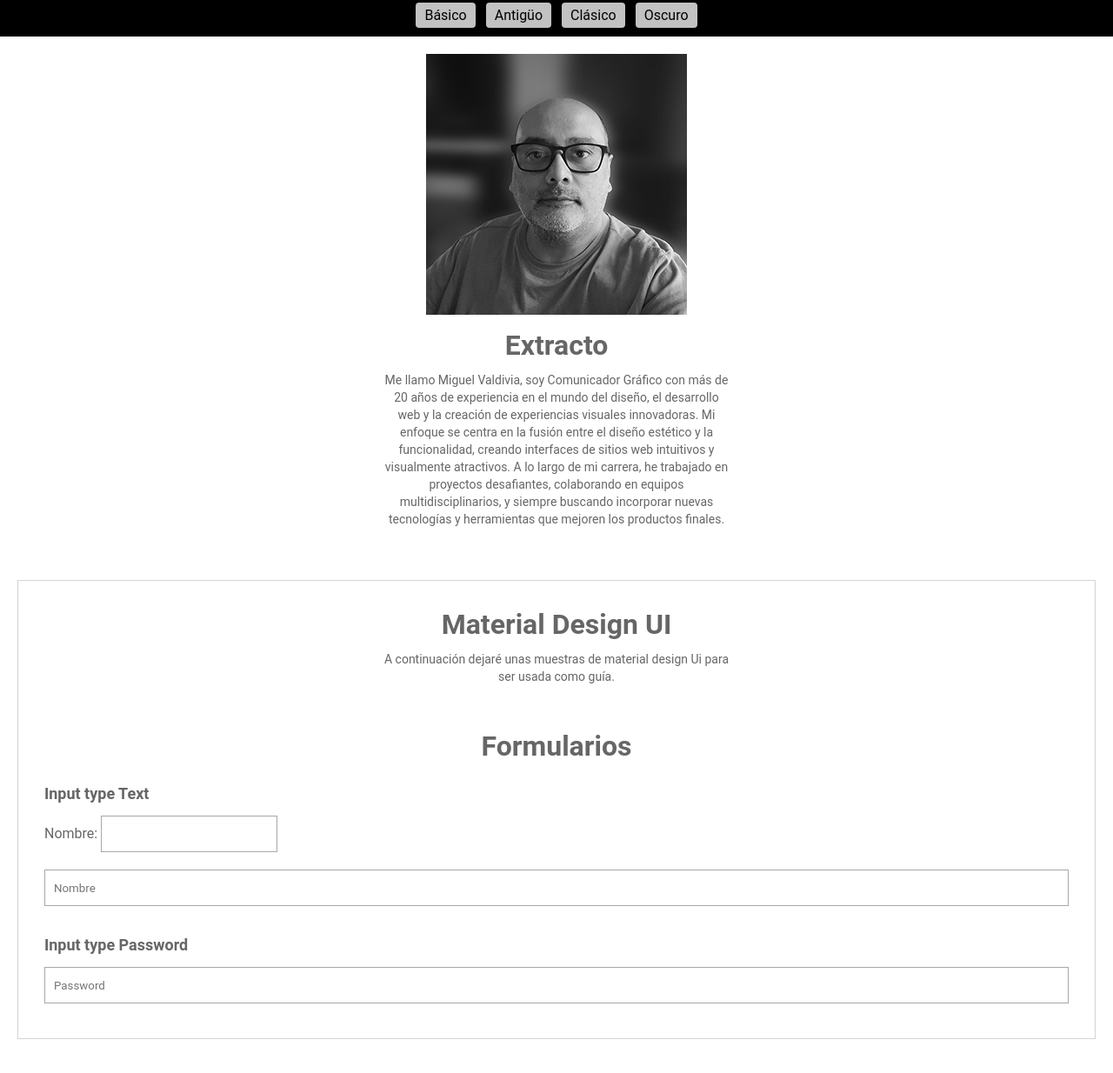
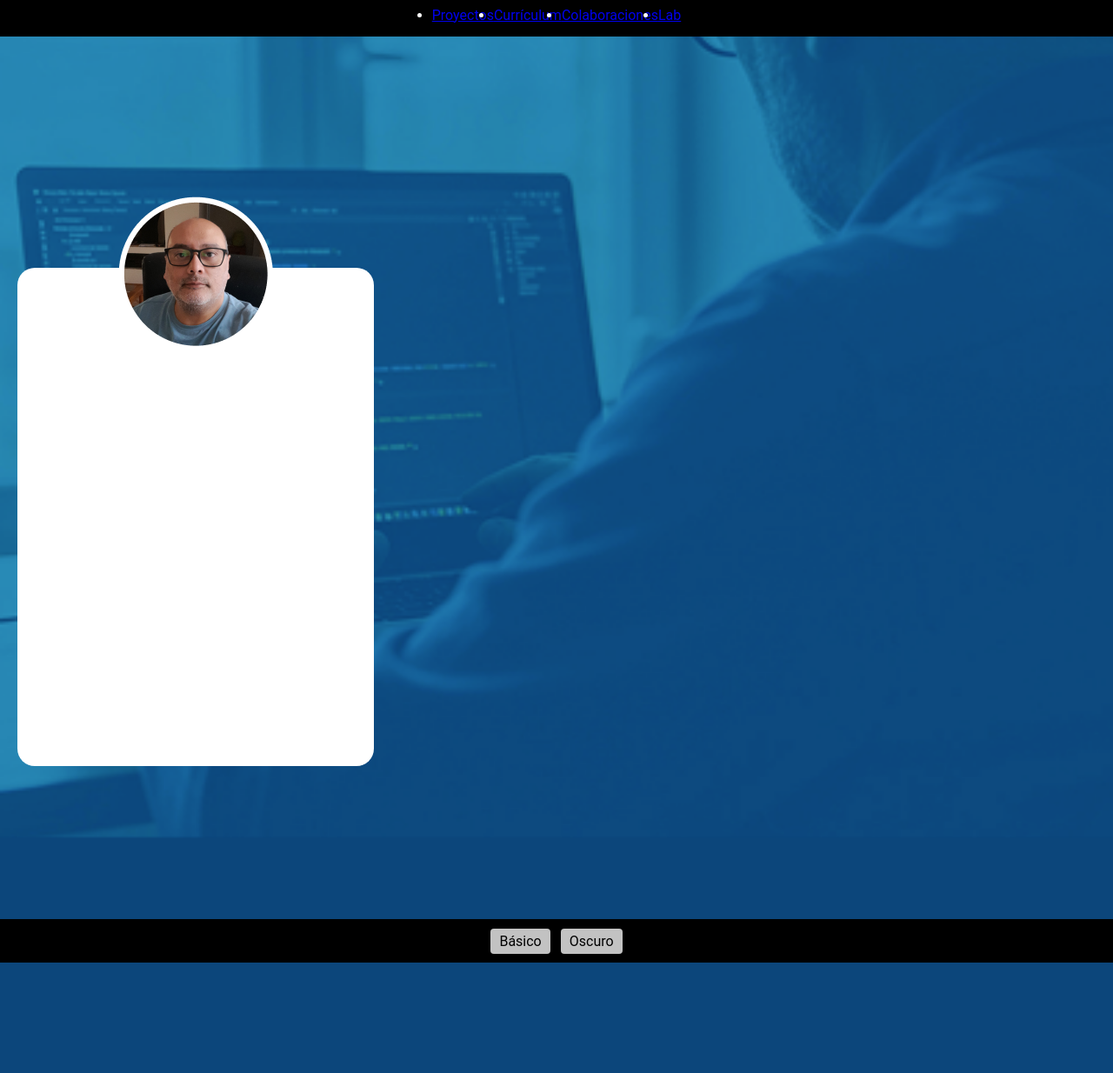
Before and after one commit to mvaldiviac/portafolio-ui, a plain HTML site: page index.html in a window 1280 px wide. Shown: the part 8-1242 px from the top of the page at 87% size. After the commit the page ends 1115 px from the top, so only its background shows below. Drawn offline with Linux system fonts and the light colour scheme.

Commit message:
carga nueva app web

```diff
--- a/css/basic.css
+++ b/css/basic.css
@@ -2,8 +2,20 @@
     margin: 0;
     padding: 0;
     font-family: "Roboto";
+    /*  */
+}
+body{
+    background-image: url("../image/bg-top-image.png") !important;
+    background-repeat: no-repeat;
+    background-position-x: 0px;
+    background-size: 100%;
+    background-color: #0C467B;
 }
 /*MENU TOP*/
+.container-{
+    /* background-color: #0C467B; */
+    margin-top: 260px;
+}
 .container nav .top-menu{
     background-color: #000;
     color: #FFF;
@@ -32,8 +44,7 @@ li.menu-style-switch a{
     border-radius: 4px;
 }
 /**/
-.content{
-    /* border: 1px solid red; */
+/* .content{
     width: auto;
     max-width: 1440px;
     margin: 0 auto;
@@ -43,7 +54,40 @@ li.menu-style-switch a{
     font: normal normal 400 16px/20px "Roboto";
     color: #666;
 
+} */
+.content-box{
+    padding: 0 20px;
+    box-sizing: border-box;
 }
+.content-box .image{
+    /* position: absolute;
+    top: 220px;
+    left: 130px; */
+    width: 100%;
+    text-align: center;
+    position: relative;
+    top: -76px;
+    z-index: 1;
+}
+
+
+.box-home{
+    background-color: #FFF;
+    width: 100%;
+    height: 573px;
+    border-radius: 20px;
+    position: relative;
+    top: -176px;
+    z-index: 0;
+}
+
+
+
+
+
+
+
+
 .content picture{
     /* border: 1px solid red; */
     display: block;
@@ -61,32 +105,9 @@ li.menu-style-switch a{
     margin: 0 auto;
 }
 
-.mobileView{
-    border: 1px solid #d4d4d4;
-    margin: 60px 0px;
-    padding: 20px;
-    box-sizing: border-box;
-    /* border-radius: 20px;
-    max-width: 375px;
-    height: 720px; */
-    overflow: hidden;
+@media screen and (min-width: 1024px) {
+.content-box{
+    max-width: 450px;
 }
-.mobileView .form{
-    margin-top: 40px;
-    padding: 0 10px;
-    display: flex;
-    flex-flow: column;
-    /* border: 1px solid red; */
-}
-.mobileView .form input{
-    height: 40px;
-    padding-left: 10px;
-    margin-bottom: 20px;
-    border-radius: 0px;
-    border: 1px solid #a7a7a7;
 
 }
-.mobileView h2{
-    font-size: 18px;
-    margin: 15px 0;
-}
--- a/index.html
+++ b/index.html
@@ -14,43 +14,41 @@
         <nav>
             <div class="top-menu">
                 <ul>
+                    <li class="menu-item"><a href="./index.html">Proyectos</a></li>
+                    <li class="menu-item"><a href="#">Currículum</a></li>
+                    <li class="menu-item"><a href="#">Colaboraciones</a></li>
+                    <li class="menu-item"><a href="#">Lab</a></li>
+                </ul>
+            </div>
+        </nav>
+        <div class="container-">
+        <div class="content-box" >
+            <div class="image">
+                <picture>
+                    <img src="./image/foto-color.png">
+                </picture>
+            </div>
+            <div class="box-home"></div>
+
+
+        </div>
+        </div>
+
+
+
+
+
+        <nav>
+            <div class="top-menu">
+                <ul>
                     <li class="menu-style-switch"><a href="#" onclick="swapStylesheet('./css/basic.css')">Básico</a></li>
-                    <li class="menu-style-switch"><a href="#" onclick="swapStylesheet('./css/old-school.css')">Antigüo</a></li>
-                    <li class="menu-style-switch"><a href="#" onclick="swapStylesheet('./css/classic.css')">Clásico</a></li>
+                    <!-- <li class="menu-style-switch"><a href="#" onclick="swapStylesheet('./css/old-school.css')">Antigüo</a></li>
+                    <li class="menu-style-switch"><a href="#" onclick="swapStylesheet('./css/classic.css')">Clásico</a></li> -->
                     <li class="menu-style-switch"><a href="#" onclick="swapStylesheet('./css/dark.css')">Oscuro</a></li>
                 </ul>
             </div>
         </nav>
-        <div class="content">
-            <div>
-                <picture>
-                    <img src="./image/foto-bn.png">
-                </picture>
-                <h1>Extracto</h1>
-                <p>Me llamo Miguel Valdivia, soy Comunicador Gráfico con más de 20 años de experiencia en el mundo del diseño, el desarrollo web y la creación de experiencias visuales innovadoras. Mi enfoque se centra en la fusión entre el diseño estético y la funcionalidad, creando interfaces de sitios web intuitivos y visualmente atractivos. A lo largo de mi carrera, he trabajado en proyectos desafiantes, colaborando en equipos multidisciplinarios, y siempre buscando incorporar nuevas tecnologías y herramientas que mejoren los productos finales.</p>
-            </div>
-            <div class="mobileView">
-                <h1>Material Design UI</h1>
-                <p>A continuación dejaré unas muestras de material design Ui para ser usada como guía.</p>
-                <div class="form">
-                    <h1>Formularios</h1>
 
-                    <h2>Input type Text</h2>
-
-                        <label for="nombre" >
-                            Nombre:
-                            <input type="text" name="nombre" id="nombre" >
-                        </label>
-
-                        <input type="text" name="nombre" placeholder="Nombre">
-                    <h2>Input type Password</h2>
-
-                        <input type="password" placeholder="Password">
-
-
-                </div>
-            </div>
-        </div>
     </div>
 
     <script src="./js/styles.js"></script>
```
Also changed, not shown: image/bg-top-image.png (added), image/foto-color.png (added).
